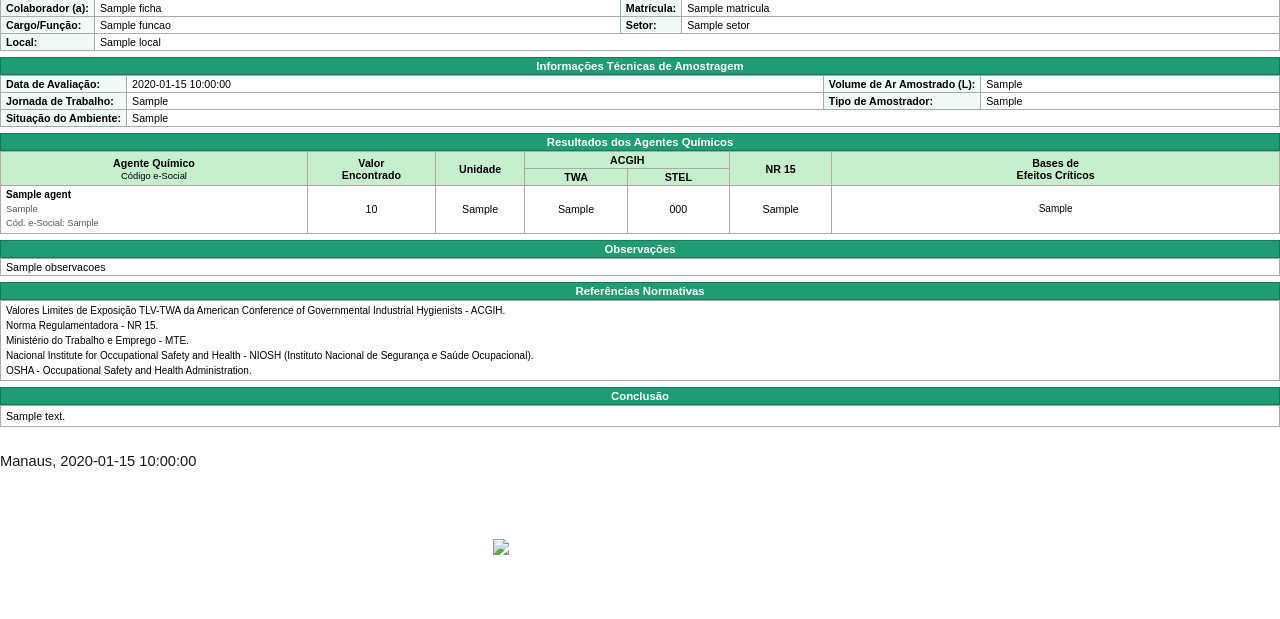
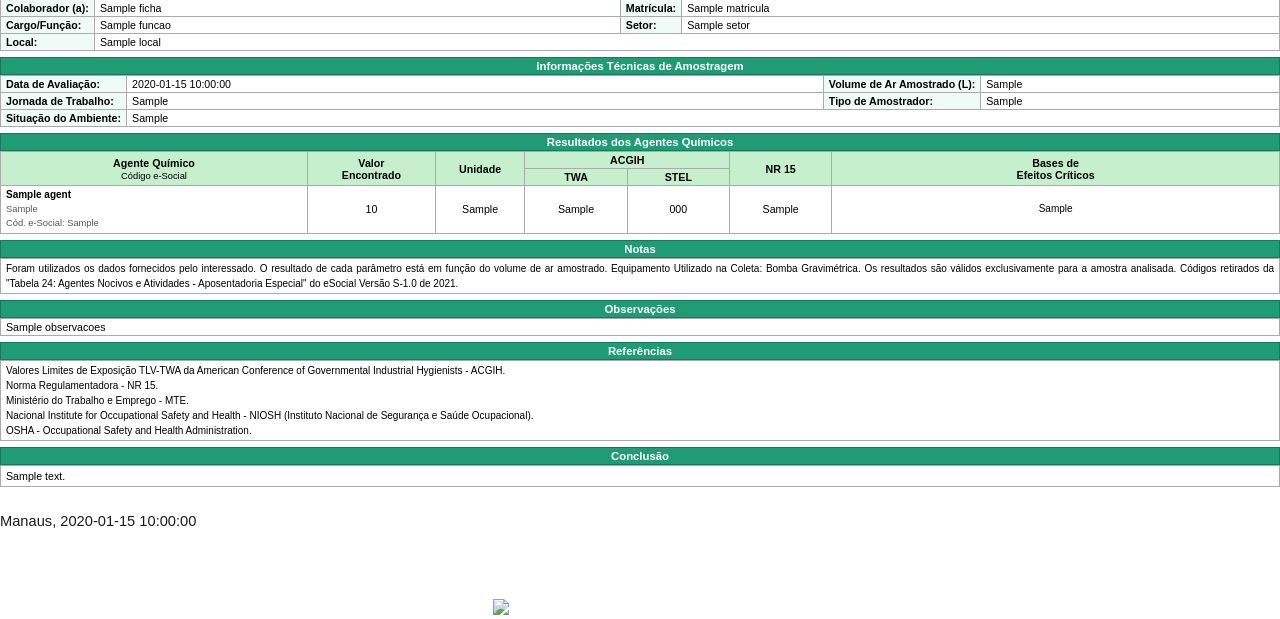
Before and after one commit to martinsticonsultoria-byte/ecosegme, a Python web app: template backend/app/templates/relatorio_quimico_pdf.html in a window 1280 px wide. Shown: the part 1774-2393 px from the top of the page. Before the commit the page ends 2329 px from the top, so only its background shows below. Run offline with Jinja, Linux system fonts and the light colour scheme; the template is opened without the code that fills it: most values are stand-ins (such as "Sample title", 1, 10 or a date in 2020).

Commit message:
fix: bloco Notas por ficha e renomeia titulo Referencias Normativas
- Adiciona "Notas" logo apos a tabela de Resultados dos Agentes
  Quimicos (acima de Referencias), justificado, mesmo texto que
  existia na antiga pagina de resumo removida.
- Renomeia titulo "Referencias Normativas" para "Referencias".

Co-Authored-By: Claude Sonnet 5 <noreply@anthropic.com>

```diff
--- a/backend/app/templates/relatorio_quimico_pdf.html
+++ b/backend/app/templates/relatorio_quimico_pdf.html
@@ -261,12 +261,21 @@
     </tbody>
   </table>
 
+  <h2>Notas</h2>
+  <table>
+    <tr>
+      <td style="font-size:7.5pt; text-align:justify; line-height:1.5;">
+        Foram utilizados os dados fornecidos pelo interessado. O resultado de cada parâmetro está em função do volume de ar amostrado. Equipamento Utilizado na Coleta: Bomba Gravimétrica. Os resultados são válidos exclusivamente para a amostra analisada. Códigos retirados da "Tabela 24: Agentes Nocivos e Atividades - Aposentadoria Especial" do eSocial Versão S-1.0 de 2021.
+      </td>
+    </tr>
+  </table>
+
   {% if f.observacoes %}
   <h2>Observações</h2>
   <table><tr><td style="text-align:justify;">{{ f.observacoes }}</td></tr></table>
   {% endif %}
 
-  <h2>Referências Normativas</h2>
+  <h2>Referências</h2>
   <table>
     <tr>
       <td style="font-size:7.5pt; text-align:justify; line-height:1.5;">
```
